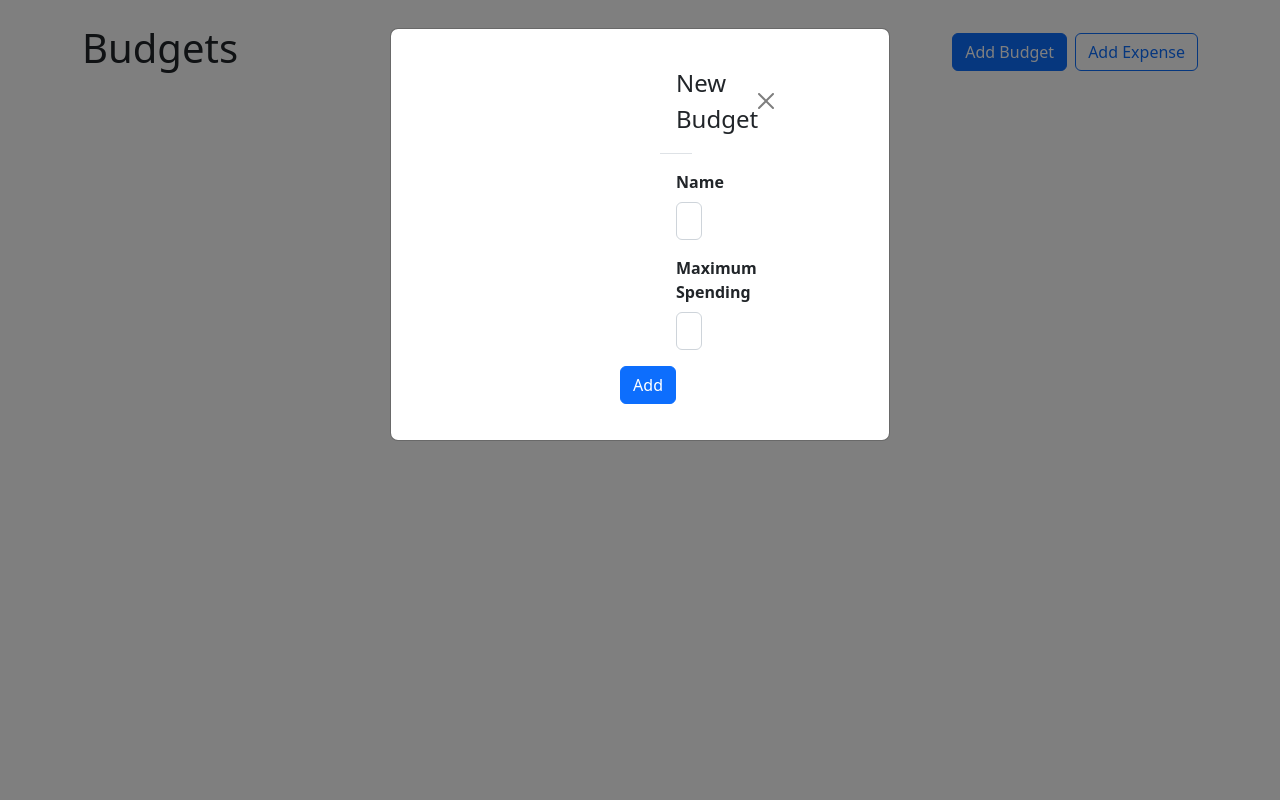
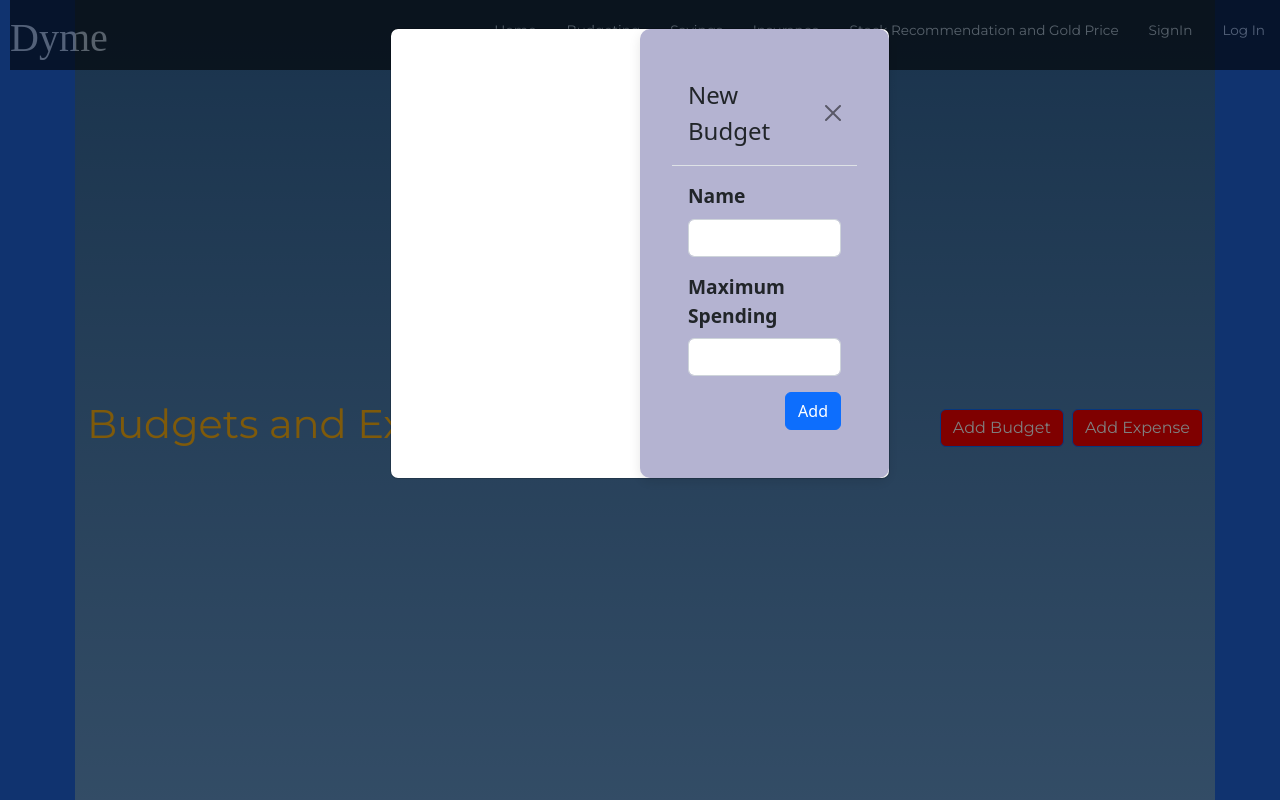
Before and after one commit to akshaykamath45/Personal-Finance-Managment-System-Hackathon, a React (Create React App) app: page /Budget in a window 1280 px wide. Both pictures are taken after a click on the button "Add Budget". Built offline with nearby package versions, Linux system fonts and the light colour scheme; a web font is replaced by a local one.

Commit message:
Adding Budget,Login and PPF Calculator Pages

```diff
--- a/package.json
+++ b/package.json
@@ -5,6 +5,7 @@
   "dependencies": {
     "@emotion/react": "^11.10.6",
     "@emotion/styled": "^11.10.6",
+    "@mui/icons-material": "^5.11.9",
     "@mui/material": "^5.11.9",
     "@mui/styled-engine": "^5.11.9",
     "@testing-library/jest-dom": "^5.16.5",
--- a/src/App.js
+++ b/src/App.js
@@ -16,8 +16,10 @@ import Signup from './pages/Signup';
 import Login from './pages/Login';
 import Budget from './pages/Budget';
 import Savings from './pages/Savings';
+import Sliders from './pages/Sliders';
+
 // import Signup from './components/Signup';
-const navbarLinks=[{url:"/",title:"Home"},{url:"/Budget",title:"Budgeting"},{url:"https://savingshackniche.netlify.app/",title:"Savings"},{url:"https://insuranceplans.netlify.app/",title:"Insurance"},,{url:"/Login",title:"Stock Recommendation and Gold Price"},{url:"/Signup",title:"SignIn"},{url:"/Login",title:"Log In"}]
+const navbarLinks=[{url:"/",title:"Home"},{url:"/Budget",title:"Budgeting"},{url:"https://savingshackniche.netlify.app/",title:"Saving Schemes"},{url:"https://insuranceplans.netlify.app/",title:"Insurance"},{url:"https://personalrecommendation.netlify.app/",title:"PRS"},{url:"/Login",title:"Stock Recommendation"},{url:"/Signup",title:"SignIn"},{url:"/Login",title:"Log In"}]
 function Landing()  {
   return (
     <div className="App">
@@ -40,7 +42,9 @@ function App(){
           <Route path="/Signup" element={<Signup/>} />
           <Route path="/Login" element={<Login/>} />
           <Route path="/Budget" element={<Budget/>}/>
+          <Route path="/dashboard" element={<index/>}/>
           <Route path="/Savings" element={<Savings/>}/>
+
         </Routes>
       </Router>
     </div>
--- a/src/components/AddBudgetModal.js
+++ b/src/components/AddBudgetModal.js
@@ -17,14 +17,14 @@ export default function AddBudgetModal({ show, handleClose }) {
 
   return (
     <Modal show={show} onHide={handleClose}>
-      <Form onSubmit={handleSubmit}>
+      <Form onSubmit={handleSubmit} className="w-50">
         <Modal.Header closeButton>
           <Modal.Title>New Budget</Modal.Title>
         </Modal.Header>
         <Modal.Body>
           <Form.Group className="mb-3" controlId="name">
             <Form.Label>Name</Form.Label>
-            <Form.Control ref={nameRef} type="text" required />
+            <Form.Control ref={nameRef} type="text"  />
           </Form.Group>
           <Form.Group className="mb-3" controlId="max">
             <Form.Label>Maximum Spending</Form.Label>
--- a/src/components/AddExpenseModal.js
+++ b/src/components/AddExpenseModal.js
@@ -1,6 +1,7 @@
 import { Form, Modal, Button } from "react-bootstrap"
 import { useRef } from "react"
 import { useBudgets, UNCATEGORIZED_BUDGET_ID } from "../contexts/BudgetsContext"
+
 export default function AddExpenseModal({
   show,
   handleClose,
@@ -23,12 +24,12 @@ export default function AddExpenseModal({
 
   return (
     <Modal show={show} onHide={handleClose}>
-      <Form onSubmit={handleSubmit}>
+      <Form onSubmit={handleSubmit} className="w-50">
         <Modal.Header closeButton>
           <Modal.Title>New Expense</Modal.Title>
         </Modal.Header>
         <Modal.Body>
-          <Form.Group className="mb-4" controlId="description">
+          <Form.Group className="mb-3" controlId="description">
             <Form.Label>Description</Form.Label>
             <Form.Control ref={descriptionRef} type="text" required />
           </Form.Group>
--- a/src/components/BudgetCard.js
+++ b/src/components/BudgetCard.js
@@ -1,5 +1,7 @@
-import { Button, Card, ProgressBar, Stack } from "react-bootstrap"
+import { Button, Card, ProgressBar, Stack ,body} from "react-bootstrap"
 import { currencyFormatter } from "../utils"
+import './BudgettCard.css'
+
 export default function BudgetCard({
   name,
   amount,
@@ -17,6 +19,7 @@ export default function BudgetCard({
   }
 
   return (
+    <body className="card-body">
     <Card className={classNames.join(" ")}>
       <Card.Body>
         <Card.Title className="d-flex justify-content-between align-items-baseline fw-normal mb-3">
@@ -55,6 +58,7 @@ export default function BudgetCard({
         )}
       </Card.Body>
     </Card>
+    </body>
   )
 }
 
--- /dev/null
+++ b/src/components/BudgettCard.css
@@ -0,0 +1,37 @@
+.body-styling{
+    background-color: #2167df; ;
+    height: 100vh;
+    color: rgb(255, 181, 20);
+    font-family: 'Montserrat', sans-serif;
+    padding-left: 10px;
+
+
+}
+.container-styling{
+    padding-top:80px
+}
+.card-body{
+    background-color: #080753f6;
+    color: rgb(255, 181, 20);
+    font-family: 'Montserrat', sans-serif;
+    padding-left: 10px;
+    padding-right: 10px;
+    padding-top: 10px;
+    padding-bottom: 10px;
+    margin-top: 10px;
+    margin-bottom: 10px;
+    margin-left: 10px;
+    margin-right: 10px;
+    border-radius: 10px;
+    border-style: solid;
+    border-width: 1px;
+    border-color: rgb(20, 151, 239);
+    box-shadow: 0 0 10px 0 #3b0cf8;
+}
+
+.button{
+    background-color: #4CAF50;
+    color: white;
+    border-radius: 4px;
+    transition: background-color 0.3s;
+  }
--- a/src/contexts/BudgetsContext.js
+++ b/src/contexts/BudgetsContext.js
@@ -1,8 +1,8 @@
 import React, { useContext, useState } from "react"
 import { v4 as uuidV4 } from "uuid"
 import useLocalStorage from "../hooks/useLocalStorage"
-import { createContext } from 'react';
-const BudgetsContext = React.createContext();
+
+const BudgetsContext = React.createContext()
 
 export const UNCATEGORIZED_BUDGET_ID = "Uncategorized"
 
--- a/src/index.css
+++ b/src/index.css
@@ -12,6 +12,6 @@ code {
     monospace;
 } */
 
-@tailwind base;
+/* @tailwind base;
 @tailwind components;
-@tailwind utilities;
+@tailwind utilities; */
--- a/src/pages/Budget.js
+++ b/src/pages/Budget.js
@@ -8,6 +8,8 @@ import UncategorizedBudgetCard from "../components/UncategorizedBudgetCard"
 import TotalBudgetCard from "../components/TotalBudgetCard"
 import { useState } from "react"
 import { UNCATEGORIZED_BUDGET_ID, useBudgets } from "../contexts/BudgetsContext"
+import '../components/BudgettCard.css';
+import {Navbar} from '../components/Navbar'
 import axios from "axios"
 // import  useBudgets  from "../contexts/BudgetsContext"
 
@@ -22,16 +24,19 @@ function Budget() {
     setShowAddExpenseModal(true)
     setAddExpenseModalBudgetId(budgetId)
   }
+  const navbarLinks=[{url:"/",title:"Home"},{url:"/Budget",title:"Budgeting"},{url:"https://savingshackniche.netlify.app/",title:"Savings"},{url:"https://insuranceplans.netlify.app/",title:"Insurance"},,{url:"/Login",title:"Stock Recommendation and Gold Price"},{url:"/Signup",title:"SignIn"},{url:"/Login",title:"Log In"}]
 
   return (
-      <>
-        <Container className="my-4">
+
+    <div className="body-styling">
+       <Navbar navbarLinks={navbarLinks}/>
+      <Container className="container-styling" >
         <Stack direction="horizontal" gap="2" className="mb-4">
-            <h1 className="me-auto">Budgets</h1>
-            <Button variant="primary" onClick={() => setShowAddBudgetModal(true)}>
+          <h1 className="me-auto">Budgets and Expense Tracker</h1>
+          <Button  onClick={() => setShowAddBudgetModal(true)} style={{ backgroundColor: 'red' }}>
             Add Budget
           </Button>
-            <Button variant="outline-primary" onClick={openAddExpenseModal}>
+          <Button onClick={openAddExpenseModal} style={{ backgroundColor: 'red' }}>
             Add Expense
           </Button>
         </Stack>
@@ -83,9 +88,10 @@ function Budget() {
         budgetId={viewExpensesModalBudgetId}
         handleClose={() => setViewExpensesModalBudgetId()}
       />
-      </>
+    </div>
   )
 }
+
 
 export default Budget;
 //   const handleApi = () => {
--- a/src/pages/Login.js
+++ b/src/pages/Login.js
@@ -1,10 +1,13 @@
 import React, { useState } from 'react';
 import './Signup.css';
 import svg2 from '../assets/svg-2.svg';
+
+import { useNavigate } from 'react-router-dom';
 // import { Stars, OrbitControls } from '@react-three/drei';
 // import { Canvas,useFrame } from '@react-three/fiber';
 
 function Login() {
+  const navigate = useNavigate();
   const [email, setEmail] = useState('');
   const [password, setPassword] = useState('');
   const [passwordConfirmation, setPasswordConfirmation] = useState('');
@@ -32,7 +35,7 @@ function Login() {
           <input type="password" id="password" name="password" value={password} onChange={(e) => setPassword(e.target.value)} required />
         </div>
 
-        <button type="submit" className='form-submit'>Log In</button>
+        <button type="submit" className='form-submit' >Log In</button>
       </form>
       </div>
     </div>
--- /dev/null
+++ b/src/pages/Sliders.js
@@ -0,0 +1,85 @@
+import { useState } from "react";
+import './ppf.css';
+
+function Slider() {
+  const [value, setValue] = useState(500);
+  const [month, setMonth] = useState("");
+  const [totalSum, setTotalSum] = useState(0);
+  const [interestAmt, setInterestAmt] = useState(0);
+
+  const calculateInterest = () => {
+    const interestRate = 0.071; // 7.1% annual interest rate
+    const totalSavings = parseInt(totalSum) + parseInt(totalSum) * interestRate;
+    setInterestAmt(totalSavings - parseInt(totalSum));
+  };
+
+  const getBackgroundSize = () => {
+    return {
+      backgroundSize: `${(value * 100) / 150000}% 100%`,
+    };
+  };
+
+  const handleMonthChange = (event) => {
+    setMonth(event.target.value);
+  };
+
+  const handleSliderChange = (event) => {
+    setValue(event.target.value);
+  };
+
+  const handleCalculation = (event) => {
+    event.preventDefault();
+    setTotalSum(value * parseInt(month));
+    calculateInterest();
+  };
+
+  return (
+    <div className="container">
+      <h1 className="ppf-calc">PPF Calculator</h1>
+      <form onSubmit={handleCalculation}>
+        <div>
+          <label htmlFor="month">Select Month:</label>
+          <select id="month" value={month} onChange={handleMonthChange}>
+            <option value="">Select a month</option>
+            <option value="1">January</option>
+            <option value="2">February</option>
+            <option value="3">March</option>
+            <option value="4">April</option>
+            <option value="5">May</option>
+            <option value="6">June</option>
+            <option value="7">July</option>
+            <option value="8">August</option>
+            <option value="9">September</option>
+            <option value="10">October</option>
+            <option value="11">November</option>
+            <option value="12">December</option>
+          </select>
+        </div>
+        <div>
+          <label htmlFor="range">Select Amount:</label>
+          <input
+            type="range"
+            id="range"
+            name="range"
+            min="500"
+            max="150000"
+            step="10"
+            value={value}
+            onChange={handleSliderChange}
+            style={getBackgroundSize()}
+          />
+          {value}
+        </div>
+        <div>
+          <button type="submit">Calculate</button>
+        </div>
+        <div>
+          <p>Total Sum: {totalSum}</p>
+          <p>PPF Interest Amount: {interestAmt}</p>
+        </div>
+      </form>
+    </div>
+  );
+}
+
+export default Slider;
--- /dev/null
+++ b/src/pages/ppf.css
@@ -0,0 +1,85 @@
+.container {
+    display: flex;
+    flex-direction: column;
+    justify-content: center;
+    align-items: center;
+    height: 100vh;
+    /* background: linear-gradient(to bottom, #87CEFA, #1E90FF); */
+    /* background-color: #111827; */
+    background-image: linear-gradient(to bottom, #369, #69c);
+
+
+
+  }
+
+  form {
+    display: flex;
+    flex-direction: column;
+    align-items: center;
+    padding: 2rem;
+    background: #b4b3d1;
+    box-shadow: 0px 4px 12px rgba(0, 0, 0, 0.1);
+    border-radius: 10px;
+    width: 400px;
+  }
+
+  label {
+    font-size: 1.2rem;
+    font-weight: bold;
+    margin-bottom: 0.5rem;
+  }
+
+  select,
+  input[type="range"] {
+    width: 100%;
+    margin-bottom: 1rem;
+  }
+
+  input[type="range"] {
+    -webkit-appearance: none;
+    width: 100%;
+    height: 20px;
+    border-radius: 10px;
+    color: #005c5c;
+    background-color: #5a5353;
+    outline: none;
+    margin-bottom: 2rem;
+  }
+
+  input[type="range"]::-webkit-slider-thumb {
+    -webkit-appearance: none;
+    appearance: none;
+    width: 25px;
+    height: 25px;
+    border-radius: 50%;
+    color: #5a5353;
+    background-color: #008080;
+    cursor: pointer;
+  }
+
+  button {
+    font-size: 1.2rem;
+    font-weight: bold;
+    color: #fff;
+    background-color: #008080;
+    border: none;
+    padding: 0.5rem 1rem;
+    border-radius: 10px;
+    cursor: pointer;
+    transition: background-color 0.2s ease;
+  }
+
+  button:hover {
+    background-color: #005c5c;
+  }
+
+  .result {
+    margin-top: 2rem;
+    font-size: 1.2rem;
+    text-align: center;
+  }
+
+  .ppf-calc {
+    font-family: 'Montserrat', sans-serif;
+    font-size: 2rem
+  }
```
Also changed, not shown: 1 other file (tests, documents, lock files or other folders). Lines whose indentation alone changed are shown as unchanged.
